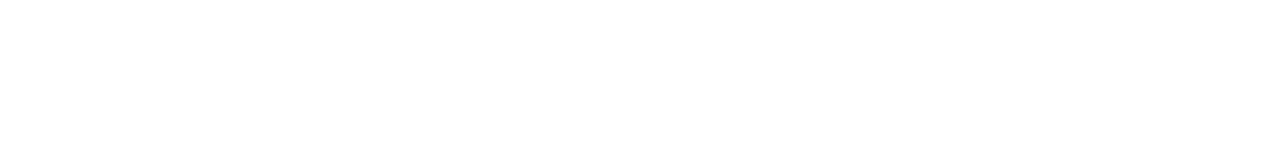
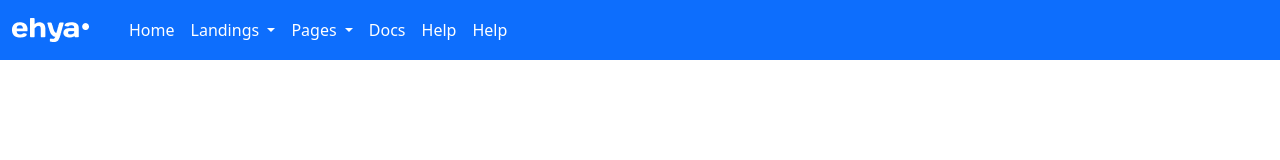
Before and after one commit to Boisset-C/ehya_landing_page_bootstrapv5.0, a plain HTML site: page index.html in a window 1280 px wide. Drawn offline with nearby package versions, Linux system fonts and the light colour scheme.

Commit message:
Working on NavBar.

```diff
--- a/custom.css
+++ b/custom.css
@@ -0,0 +1,7 @@
+/* Global Styles */
+
+/* Nav Styles */
+.navbar-nav {
+  display: flex;
+  justify-content: space-between;
+}
--- a/index.html
+++ b/index.html
@@ -16,6 +16,87 @@
     <title>EHYA</title>
   </head>
   <body>
+    <!--Nav Bar-->
+    <nav class="navbar navbar-expand-lg navbar-dark bg-primary">
+      <div class="container-fluid">
+        <a class="navbar-brand" href="#">
+          <img class="navbar-brand" src="assets/hero-img/logo.png"
+        /></a>
+        <button
+          class="navbar-toggler"
+          type="button"
+          data-bs-toggle="collapse"
+          data-bs-target="#navbarNavDropdown"
+          aria-controls="navbarNavDropdown"
+          aria-expanded="false"
+          aria-label="Toggle navigation"
+        >
+          <span class="navbar-toggler-icon"></span>
+        </button>
+        <div class="collapse navbar-collapse" id="navbarNavDropdown">
+          <ul class="navbar-nav">
+            <li class="nav-item">
+              <a class="nav-link active" aria-current="page" href="#">Home</a>
+            </li>
+            <li class="nav-item dropdown">
+              <a
+                class="nav-link text-white dropdown-toggle"
+                href="#"
+                id="navbarDropdownMenuLink"
+                role="button"
+                data-bs-toggle="dropdown"
+                aria-expanded="false"
+              >
+                Landings
+              </a>
+              <ul
+                class="dropdown-menu"
+                aria-labelledby="navbarDropdownMenuLink"
+              >
+                <li><a class="dropdown-item" href="#">Action</a></li>
+                <li><a class="dropdown-item" href="#">Another action</a></li>
+                <li>
+                  <a class="dropdown-item" href="#">Something else here</a>
+                </li>
+              </ul>
+            </li>
+            <li class="nav-item dropdown">
+              <a
+                class="nav-link dropdown-toggle text-white"
+                href="#"
+                id="navbarDropdownMenuLink"
+                role="button"
+                data-bs-toggle="dropdown"
+                aria-expanded="false"
+              >
+                Pages
+              </a>
+              <ul
+                class="dropdown-menu"
+                aria-labelledby="navbarDropdownMenuLink"
+              >
+                <li><a class="dropdown-item" href="#">Action</a></li>
+                <li><a class="dropdown-item" href="#">Another action</a></li>
+                <li>
+                  <a class="dropdown-item" href="#">Something else here</a>
+                </li>
+              </ul>
+            </li>
+            <li class="nav-item">
+              <a class="nav-link text-white" href="#">Docs</a>
+            </li>
+            <li class="nav-item">
+              <a class="nav-link text-white" href="#">Help</a>
+            </li>
+            <li class="nav-item">
+              <a class="nav-link text-white" href="#">Help</a>
+            </li>
+          </ul>
+        </div>
+      </div>
+    </nav>
+
+    <!--End of Navbar-->
     <!--BootStrap Javascript Bundle-->
     <script
       src="https://cdn.jsdelivr.net/npm/bootstrap@5.0.2/dist/js/bootstrap.bundle.min.js"
```
